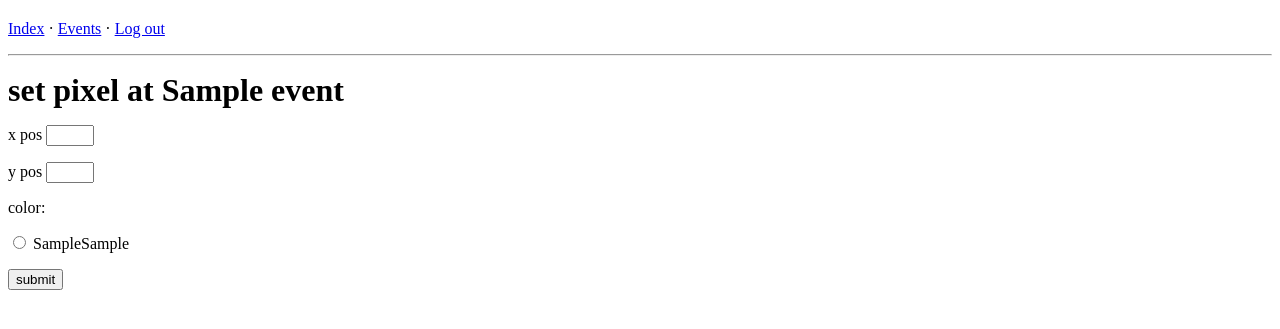
After one commit to pixelebbe/pixelebbe, a Flask app: template templates/admin/events/setpixel.html in a window 1280 px wide. The commit adds this page. Shown: the top 329 px of the page. Run offline with Flask 3, Linux system fonts and the light colour scheme; the template is opened without the code that fills it: values that come from a table or form of the project are taken from there, others are empty; tables that the repository leaves empty hold one stand-in row (values such as "Sample post"); parts of the project's set-up code (start-up, migrations or seed data) failed here and were passed over.

Commit message:
Implement setting pixels

```diff
--- /dev/null
+++ b/templates/admin/events/setpixel.html
@@ -0,0 +1,29 @@
+{% extends "layouts/backend.html" %}
+{% block body %}
+    <h1>set pixel at {{ event.title }}</h1>
+
+    <form action="" method="post">
+        <p>
+            <label for="pos_x">x pos</label>
+            <input type="number" min="0" max="{{ event.canvas_width - 1 }}" id="pos_x" name="pos_x">
+        </p>
+
+        <p>
+            <label for="pos_y">y pos</label>
+            <input type="number" min="0" max="{{ event.canvas_height - 1 }}" id="pos_y" name="pos_y">
+        </p>
+
+
+        <p>color:</p>
+
+        <p>
+            {% for color in all_colors %}
+            {% if loop.index0 % 4 == 0 %}</p><p>{% endif %}
+                <input type="radio" name="color" id="color-{{ color.id }}" value="{{ color.id }}">
+                <label for="color-{{ color.id }}" style="background-color: {{ color.hexcode }};">{{ color.hue }}{{ color.lightness }}</label>
+            {% endfor %}
+        </p>
+
+        <button type="submit">submit</button>
+    </form>
+{% endblock %}
--- a/templates/layouts/backend.html
+++ b/templates/layouts/backend.html
@@ -10,6 +10,7 @@
 <body>
     <p>
         <a href="{{ url_for('admin.index') }}">Index</a> &middot;
+        <a href="{{ url_for('admin.events') }}">Events</a> &middot;
         <a href="{{ url_for('security.logout') }}">Log out</a>
     </p>
     <hr>
```
Also changed, not shown: admin_view.py (+30 -2 lines), templates/admin/events/index.html (added, +14 -0 lines).
